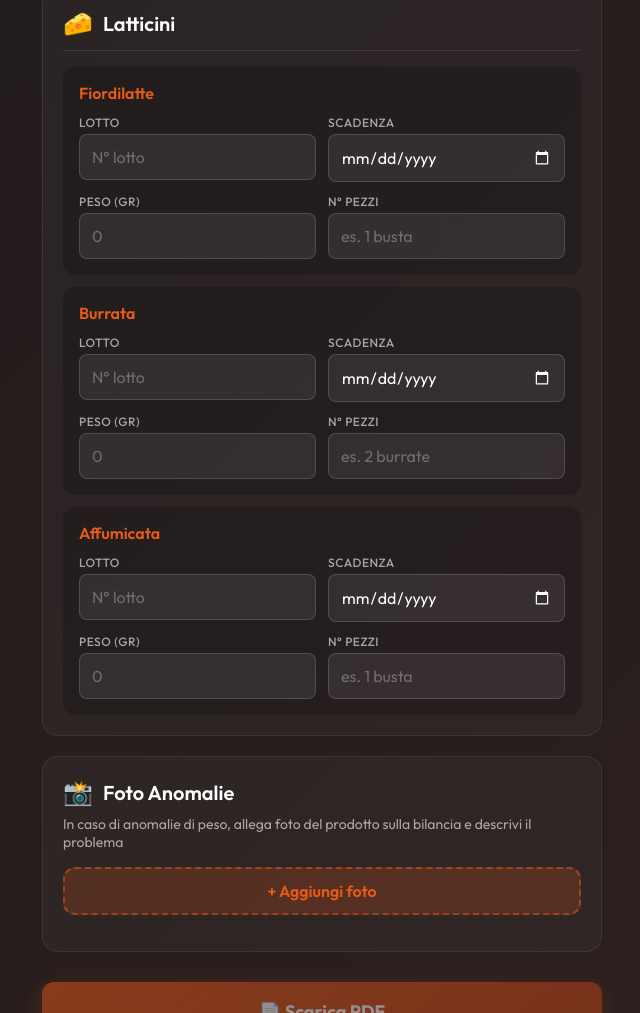
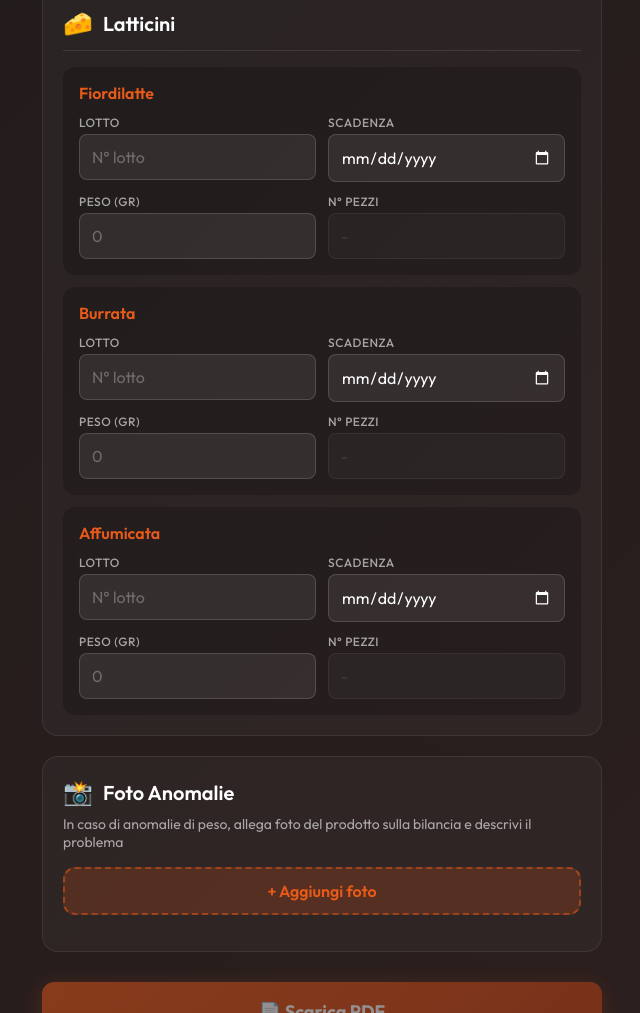
Before and after one commit to fradiavoloinvoice/Inventario, a plain HTML site: page index.html in a window 1280 px wide. Shown: the part 1804-2817 px from the top of the page, without its empty margins (318-958 px from the left). Drawn offline with nearby package versions, Linux system fonts and the light colour scheme.

Commit message:
Disabilita campo N° pezzi per Fiordilatte, Burrata e Affumicata
🤖 Generated with [Claude Code](https://claude.com/claude-code)

Co-Authored-By: Claude Opus 4.5 <noreply@anthropic.com>

```diff
--- a/index.html
+++ b/index.html
@@ -601,7 +601,7 @@
           </div>
           <div class="campo-wrapper">
             <label class="label">N° pezzi</label>
-            <input type="text" class="input" data-prodotto="Fiordilatte" data-campo="quantita" placeholder="es. 1 busta">
+            <input type="text" class="input" data-prodotto="Fiordilatte" data-campo="quantita" placeholder="-" disabled style="opacity: 0.4; cursor: not-allowed;">
           </div>
         </div>
       </div>
@@ -623,7 +623,7 @@
           </div>
           <div class="campo-wrapper">
             <label class="label">N° pezzi</label>
-            <input type="text" class="input" data-prodotto="Burrata" data-campo="quantita" placeholder="es. 2 burrate">
+            <input type="text" class="input" data-prodotto="Burrata" data-campo="quantita" placeholder="-" disabled style="opacity: 0.4; cursor: not-allowed;">
           </div>
         </div>
       </div>
@@ -645,7 +645,7 @@
           </div>
           <div class="campo-wrapper">
             <label class="label">N° pezzi</label>
-            <input type="text" class="input" data-prodotto="Affumicata" data-campo="quantita" placeholder="es. 1 busta">
+            <input type="text" class="input" data-prodotto="Affumicata" data-campo="quantita" placeholder="-" disabled style="opacity: 0.4; cursor: not-allowed;">
           </div>
         </div>
       </div>
```
